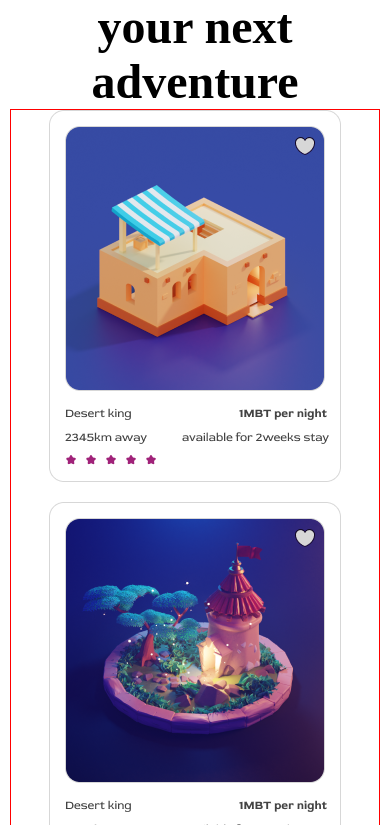
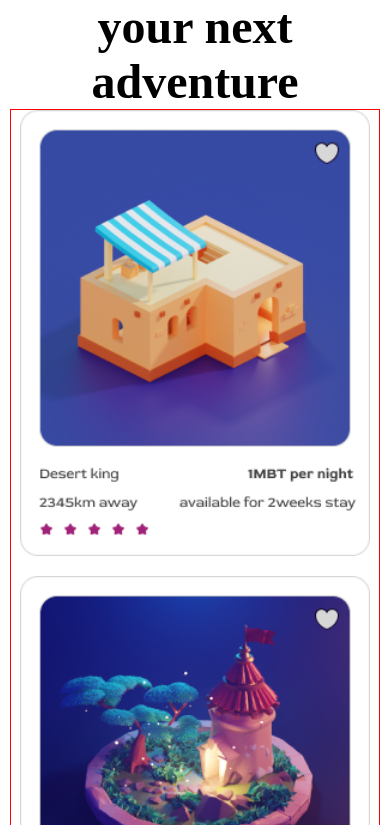
Before and after one commit to Ausranking/HNG-metamask, a React (Create React App) app: page / in a window 390 px wide. Shown: the part 999-1824 px from the top of the page. Built offline with nearby package versions, Linux system fonts and the light colour scheme; a web font is replaced by a local one.

Commit message:
media check

```diff
--- a/src/components/home.css
+++ b/src/components/home.css
@@ -42,7 +42,7 @@ li a {
 
 .header {
     z-index: 1;
-   min-height: 48px;
+    min-height: 48px;
     max-width: 90%;
     display: flex;
     justify-content: space-between;
@@ -340,15 +340,18 @@ ul>h4 {
         /* overflow-x: hidden; */
 
     }
+
     .header {
         display: none;
         max-width: 90%;
     }
+
     .places {
         border: 1px solid red;
         width: 100%;
         margin: auto;
     }
+
     .nav-places {
         flex-direction: column;
     }
@@ -360,7 +363,12 @@ ul>h4 {
         width: 100%;
         border: 1px solid red;
         margin: auto;
+
         flex-direction: column;
+    }
+
+    .grid a img {
+        min-width: 350px;
     }
 
     main {
@@ -392,7 +400,7 @@ ul>h4 {
         border-radius: 8px;
         border: 1px solid #A3A3A3;
 
-     }
+    }
 
     #srch-btn {
         position: relative;
@@ -425,8 +433,8 @@ ul>h4 {
         margin-block: 1.5rem;
         font-size: 1rem;
     }
+
     .footwrap {
-        flex-direction: column-reverse
-        ;
+        flex-direction: column-reverse;
     }
 }
```
